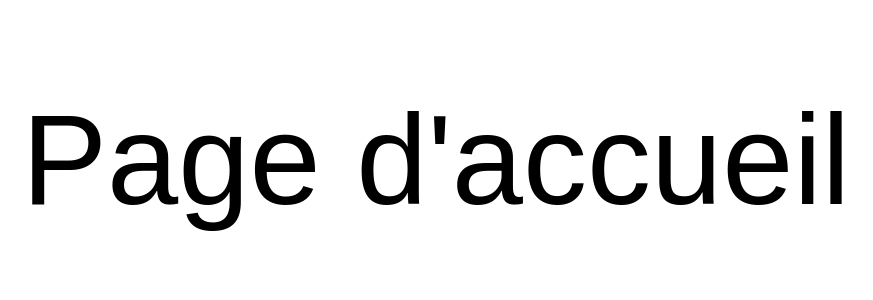
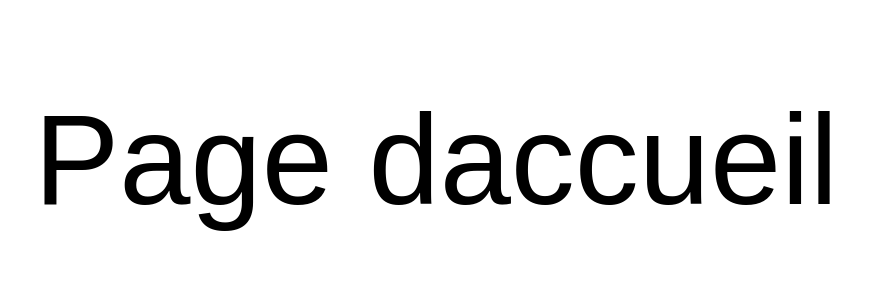
Before and after one commit to lys-0243/kluba-invest, a Next.js app: page / in a window 1280 px wide. Shown: the top 300 px of the page, without its empty margins (204-1077 px from the left). Built offline with nearby package versions, Linux system fonts and the light colour scheme; what tailwindcss-animated would draw is missing.

Commit message:
config dev depencies2

```diff
--- a/src/app/page.tsx
+++ b/src/app/page.tsx
@@ -3,7 +3,7 @@ import Image from "next/image";
 export default function Home() {
   return (
     <main className="flex min-h-screen flex-col items-center justify-between p-24 bg-red-600 font-U-medium text-9xl">
-      Page d'accueil
+      Page daccueil
     </main>
   );
 }
```
